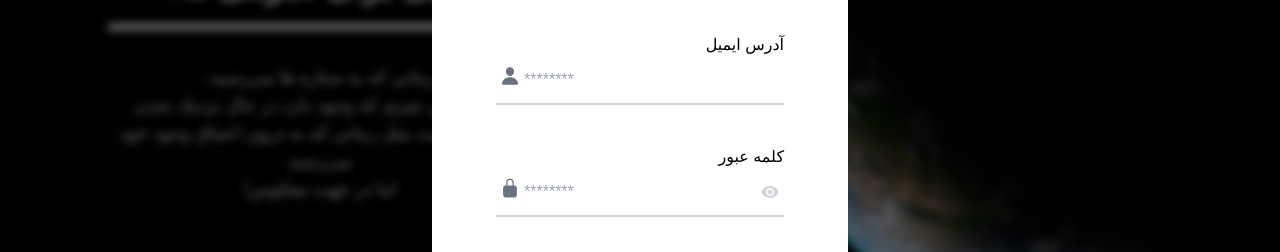
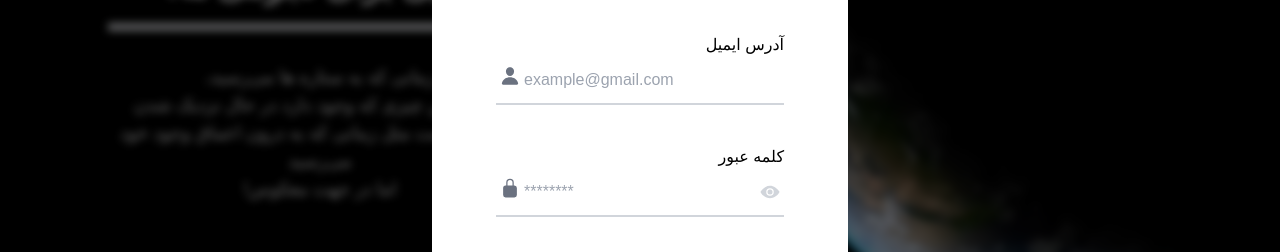
Before and after one commit to aliized/SpaceStation, a React (Create React App) app: page / in a window 1280 px wide. Both pictures are taken after a click on the button 81 px from the left and 32 px from the top of the page. Shown: the part 269-521 px from the top of the page. Built offline with nearby package versions, Linux system fonts and the light colour scheme; no server answers.

Commit message:
Form input bugs fixed

```diff
--- a/src/components/LoginModal/FormInput.jsx
+++ b/src/components/LoginModal/FormInput.jsx
@@ -1,8 +1,15 @@
 import React, { useEffect, useState } from "react";
-import { IoMdEye, IoMdEyeOff } from "react-icons/io";
-import { IoLockClosed,IoPerson} from "react-icons/io5";
 
-const FormInput = ({ label = "بدون نام", state, setState, type = "text" }) => {
+import { IoEye, IoEyeOff, IoLockClosed, IoPerson } from "react-icons/io5";
+
+const FormInput = ({
+  label = "بدون نام",
+  state,
+  setState,
+  type = "text",
+  placeHolder = "",
+  name,
+}) => {
   const [passShow, setPassShow] = useState(true);
   const [icon, setIcon] = useState("");
 
@@ -10,17 +17,16 @@ const FormInput = ({ label = "بدون نام", state, setState, type = "text" }
     switch (type) {
       case "password":
         setPassShow(false);
-        setIcon(<IoLockClosed/>)
+        setIcon(<IoLockClosed />);
         break;
       case "email":
-        setIcon(<IoPerson/>)
+        setIcon(<IoPerson />);
         break;
 
       default:
-        setIcon(<IoPerson/>)
+        setIcon(<IoPerson />);
         break;
     }
-
   }, [type]);
 
   return (
@@ -33,15 +39,12 @@ const FormInput = ({ label = "بدون نام", state, setState, type = "text" }
         dir="ltr"
         className=" flex items-center relative h-12 border-b-2 border-gray-300"
       >
-        <div className="text-xl pb-2 px-1 text-gray-500 ">
-        {icon}
-        </div>
-
+        <div className="text-xl pb-2 px-1 text-gray-500 ">{icon}</div>
 
         <input
           type={!passShow ? "password" : "text"}
-          name="password"
-          placeholder="********"
+          name={name}
+          placeholder={placeHolder}
           className="leading-tight focus-visible:outline-none bg-none w-full peer"
           onChange={(e) => {
             setState(e.target.value);
@@ -51,10 +54,11 @@ const FormInput = ({ label = "بدون نام", state, setState, type = "text" }
 
         {type === "password" ? (
           <button
+            type="button"
             onClick={() => setPassShow(!passShow)}
             className="hover:text-gray-700 text-xl flex justify-center items-center text-gray-300 px-1"
           >
-            {passShow ? <IoMdEyeOff className="text-gray-600" /> : <IoMdEye />}
+            {passShow ? <IoEyeOff className="text-gray-600" /> : <IoEye />}
           </button>
         ) : (
           ""
--- a/src/components/LoginModal/LoginForm/index.jsx
+++ b/src/components/LoginModal/LoginForm/index.jsx
@@ -33,33 +33,30 @@ const LoginForm = ({ setRegisterForm }) => {
       } else {
         res = "";
 
-        toast.error("خطا", {
+        toast.error("لطفا موارد خواسته شده را تکمیل کنید", {
           id: loadingToast,
           duration: 4000,
         });
         return;
       }
 
-      switch (res.status) {
-        case 200:
+      if (res.status === 200) {
+
+
         toast.success("با موفقیت وارد حساب کاربریت شدی", {
           id: loadingToast,
           duration: 4000,
         });
         // login
-          // set token
+localStorage.setItem("token",res.data.token)
 console.log(res.data);
 
         setOpenLogin(false);
-          break;
 
-        default:
-          toast.error("یه خطایی از طرف سرور پیش اومده :(", {
-            id: loadingToast,
-            duration: 4000,
-          });
 
-          break;
+
+
+
       }
     } catch (err) {
       if (
@@ -100,12 +97,16 @@ const LoginForm = ({ setRegisterForm }) => {
           state={email}
           setState={setEmail}
           type="email"
+          placeHolder="example@gmail.com"
+          name="email"
         />
         <FormInput
           label="کلمه عبور"
           state={password}
           setState={setPassword}
           type="password"
+          placeHolder="********"
+          name="password"
         />
 
         <input
--- a/src/components/LoginModal/RegisterForm/index.jsx
+++ b/src/components/LoginModal/RegisterForm/index.jsx
@@ -39,6 +39,13 @@ const RegisterForm = ({ setRegisterForm }) => {
     }
   };
 
+
+
+
+
+
+
+
   return (
     <div>
       <div className="font-bold text-2xl">
@@ -54,18 +61,28 @@ const RegisterForm = ({ setRegisterForm }) => {
           state={email}
           setState={setEmail}
           type="email"
+          placeHolder="example@gmail.com"
+          name="email"
         />
         <FormInput
           label="کلمه عبور"
           state={password}
           setState={setPassword}
           type="password"
+          placeHolder="********"
+          name="password"
+
+
         />
         <FormInput
           label="تکرار کلمه عبور"
           state={confirmPassword}
           setState={setConfirmPassword}
           type="password"
+          placeHolder="********"
+          name="confirmPassword"
+
+
         />
 
         <input
```
Lines whose indentation alone changed are shown as unchanged.
